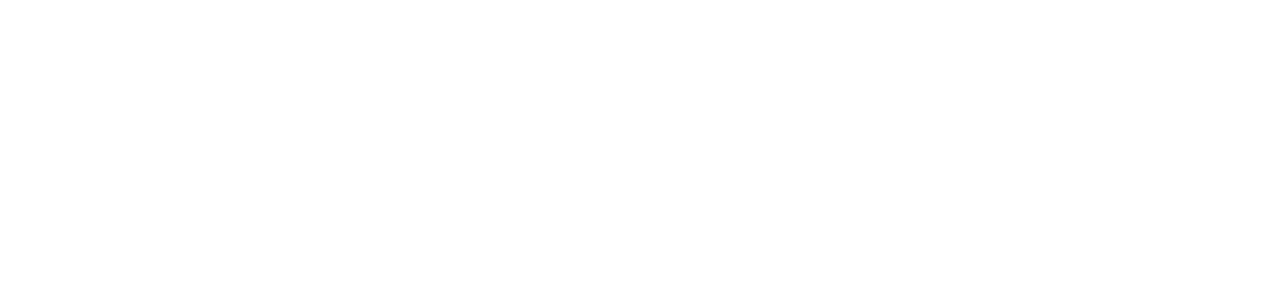
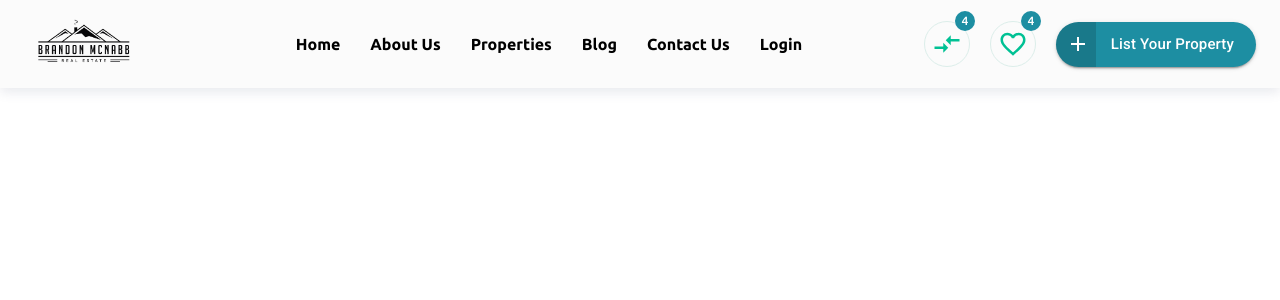
Before and after one commit to Babusona27/real-estate, a React (Create React App) app in the folder frontend/: page /Blog in a window 1280 px wide. Before the commit this address had no page. Shown: the top 300 px of the page. Built offline with nearby package versions, Linux system fonts and the light colour scheme; what reduxjs-toolkit-persist would draw is missing.

Commit message:
17-11-23

```diff
--- a/frontend/src/App.js
+++ b/frontend/src/App.js
@@ -2,6 +2,10 @@ import { Box, Container, Stack } from "@mui/material";
 import AllProperties from "./pages/AllProperties";
 import ProductDetails from "./pages/ProductDetails";
 import Login from "./pages/Login";
+import AboutUs from "./pages/AboutUs";
+import Blog from "./pages/Blog";
+import ContactUs from "./pages/ContactUs";
+
 import {
   BrowserRouter as Router,
   Route,
@@ -36,6 +40,12 @@ function App() {
               <Route path="/ProductDetails/:id" element={<ProductDetails />} />
               <Route path="/AddNewProperty" element={<AddNewProperty />} />
               <Route path="/SellerProfile" element={<SellerProfile />} />
+              <Route path="/AboutUs" element={<AboutUs />} />
+              <Route path="/Blog" element={<Blog />} />
+              <Route path="/ContactUs" element={<ContactUs />} />
+
+
+
 
             </Routes>
           </Router>
--- a/frontend/src/common/urls.js
+++ b/frontend/src/common/urls.js
@@ -8,9 +8,10 @@ export const IMAGE_BASE_URL = 'http://localhost:4000/';
 
 
 export const GET_PROPERTIES_API = BASE_URL+'/getproperties';
-export const POST_SHOP_PAGE_API = '/shopPage';
-export const GET_PRODUCT_DETAILS_API = '/productDetailWeb';
+export const POST_SHOP_PAGE_API = BASE_URL+'/shopPage';
+export const GET_PRODUCT_DETAILS_API = BASE_URL+'/productDetailWeb';
 export const GET_PRODUCT_DETAILS_PAGE_API = BASE_URL+'/propertydetails/';
-export const GET_ALL_COUNTRIES_API = '/country';
-export const POST_REGISTER_API = '/Userregister';
-export const POST_LOGIN_API = '/Userlogin';
+export const GET_ALL_COUNTRIES_API = BASE_URL+ '/country';
+export const POST_REGISTER_API = BASE_URL+'/Userregister';
+export const POST_LOGIN_API = BASE_URL+'/Userlogin';
+export const GET_ALL_CATEGORY = BASE_URL+'/getcategories';
--- a/frontend/src/components/Header.js
+++ b/frontend/src/components/Header.js
@@ -20,6 +20,7 @@ import FavoriteBorderIcon from "@mui/icons-material/FavoriteBorder";
 import AddCircleOutlinedIcon from "@mui/icons-material/AddCircleOutlined";
 import BarChartIcon from '@mui/icons-material/BarChart';
 import CloseIcon from '@mui/icons-material/Close';
+import { Link, useNavigate  } from "react-router-dom";
 
 const Navbar = () => {
   const [isNavOpen, setNavOpen] = useState(false);
@@ -80,7 +81,7 @@ const Navbar = () => {
       <AppBar className={` ${isScrolled ? 'stickyHeader' : ''}`}
 
         sx={{
-        position:"absolute",
+          position: "absolute",
           backgroundColor: theme.palette.primary.LightWhite,
           height: "88px",
           boxShadow: "0 5px 10px 0 rgb(87 101 128 / 12%)",
@@ -106,46 +107,54 @@ const Navbar = () => {
               <img className="logo" src="./assets/images/logo.gif" />
             </Box>
 
-          <Box sx={{ display: { xs: "flex", md: "none", lg:"flex" } }}>
+            <Box sx={{ display: { xs: "flex", md: "none", lg: "flex" } }}>
 
               <div className={`menu-overlay ${isNavOpen ? 'active' : ''}`}></div>
               {/* <!-- navigation menu start --> */}
               <nav className={`nav-menu ${isNavOpen ? 'open' : ''}`}>
                 <div className="close-nav-menu">
                   <CloseIcon sx={{
-                color:theme.palette.primary.white
-              }}/>
+                    color: theme.palette.primary.white
+                  }} />
                 </div>
                 <div className="my_menu">
                   <ul className="menu">
                     <li className="menu-item">
-                    <a className="nav-link">home</a>
+                      <Link to="/" className="nav-link">home</Link>
                     </li>
                     <li className="menu-item">
-                    <a className="nav-link">About Us</a>
+                      <Link to="/AboutUs" className="nav-link">About Us</Link>
                     </li>
                     <li className="menu-item">
-                    <a className="nav-link">Properties</a>
+                      <Link to="/Properties" className="nav-link">Properties</Link>
                     </li>
-                  <li className="menu-item menu-item-has-children">
+                    {/* <li className="menu-item menu-item-has-children">
                       <a className="nav-link">
                         Pages <i className="plus"></i>
                       </a>
                       <ul className="sub-menu">
                         <li className="menu-item">
-                        <a className="nav-link">Login</a>
+                          <Link to="/Login" className="nav-link">Login</Link>
+
                         </li>
                         <li className="menu-item">
-                        <a className="nav-link">Register</a>
+                          <Link to="/Register" className="nav-link">Register</Link>
+
                         </li>
 
                       </ul>
+                    </li> */}
+                    <li className="menu-item">
+                      <Link to="/Blog" className="nav-link">Blog</Link>
+
                     </li>
                     <li className="menu-item">
-                    <a className="nav-link">blog</a>
+                      <Link to="/ContactUs" className="nav-link">Contact us</Link>
+
                     </li>
                     <li className="menu-item">
-                    <a className="nav-link">Contact us</a>
+                      <Link to="/Login" className="nav-link">Login</Link>
+
                     </li>
                   </ul>
                 </div>
--- /dev/null
+++ b/frontend/src/pages/AboutUs.js
@@ -0,0 +1,34 @@
+import {
+    Box,
+    Button,
+    Container,
+    Divider,
+    FormControl,
+    FormControlLabel,
+    IconButton,
+    InputLabel,
+    MenuItem,
+    Select,
+    Tab,
+    Tabs,
+    TextField,
+    Typography,
+} from "@mui/material";
+import React, { useState } from "react";
+import Header from "../components/Header";
+import Footer from "../components/Footer";
+import theme from "../Theme";
+
+const AboutUs = () => {
+    return (
+        <>
+            <Box>
+                <Header />
+            </Box>
+            <Box>
+                <Typography>About Us</Typography>
+            </Box>
+        </>
+    )
+}
+export default AboutUs
--- a/frontend/src/pages/AllProperties.js
+++ b/frontend/src/pages/AllProperties.js
@@ -12,6 +12,7 @@ import { setPropertyList } from "../redux/reducers/PropertyListReducer";
 
 const AllProperties = () => {
   const dispatch = useDispatch();
+
 
   useEffect(() => {
     /* get properties  */
--- /dev/null
+++ b/frontend/src/pages/Blog.js
@@ -0,0 +1,34 @@
+import {
+    Box,
+    Button,
+    Container,
+    Divider,
+    FormControl,
+    FormControlLabel,
+    IconButton,
+    InputLabel,
+    MenuItem,
+    Select,
+    Tab,
+    Tabs,
+    TextField,
+    Typography,
+} from "@mui/material";
+import React, { useState } from "react";
+import Header from "../components/Header";
+import Footer from "../components/Footer";
+import theme from "../Theme";
+
+const Blog = () => {
+    return (
+        <>
+            <Box>
+                <Header />
+            </Box>
+            <Box>
+                <Typography>Blog Page</Typography>
+            </Box>
+        </>
+    )
+}
+export default Blog
--- /dev/null
+++ b/frontend/src/pages/ContactUs.js
@@ -0,0 +1,34 @@
+import {
+    Box,
+    Button,
+    Container,
+    Divider,
+    FormControl,
+    FormControlLabel,
+    IconButton,
+    InputLabel,
+    MenuItem,
+    Select,
+    Tab,
+    Tabs,
+    TextField,
+    Typography,
+} from "@mui/material";
+import React, { useState } from "react";
+import Header from "../components/Header";
+import Footer from "../components/Footer";
+import theme from "../Theme";
+
+const ContactUs = () => {
+    return (
+        <>
+            <Box>
+                <Header />
+            </Box>
+            <Box>
+                <Typography>ContactUs</Typography>
+            </Box>
+        </>
+    )
+}
+export default ContactUs
--- a/frontend/src/pages/Login.js
+++ b/frontend/src/pages/Login.js
@@ -27,6 +27,8 @@ import { PostApiFetch } from "../common/CommonFunction";
 import { useNavigate } from 'react-router-dom';
 import { useDispatch, useSelector } from 'react-redux';
 import { userDetails } from '../redux/reducers/UserReducer';
+import { Link } from "react-router-dom";
+
 const Login = () => {
   const navigate = useNavigate();
   const dispatch = useDispatch();
@@ -308,7 +310,7 @@ const Login = () => {
                   }} onClick={handleSignIn}>Sign in</Button>
                 </Box>
                 <Box>
-                  <Typography> Don't have an account? <a href="">Sign Up</a></Typography>
+                  <Typography> Don't have an account? <Link to="/Register">Register</Link></Typography>
                   <Typography>Remind <a href="">Password </a></Typography>
 
                 </Box>
```
Also changed, not shown: frontend/src/components/PropertyLeftBar.js (+65 -26 lines). Lines whose indentation alone changed are shown as unchanged.
